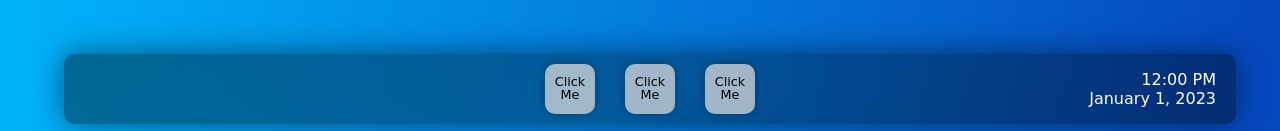
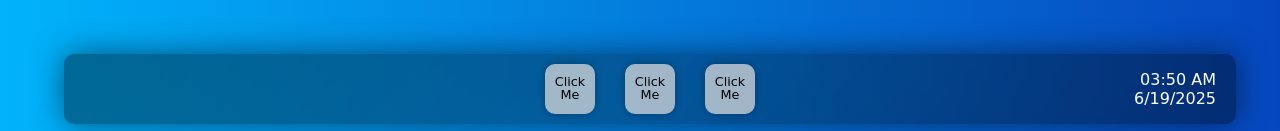
Before and after one commit to Alexanders91107/PersonalSite, a React (Vite) app: page / in a window 1280 px wide. Shown: the part 666-797 px from the top of the page. Built offline with nearby package versions, Linux system fonts and the light colour scheme.

Commit message:
Got time working

```diff
--- a/src/assets/components/Taskbar.jsx
+++ b/src/assets/components/Taskbar.jsx
@@ -1,8 +1,17 @@
-import React from 'react';
+import React, { useState, useEffect } from 'react';
 import Button from './Button.jsx';
 import './css/Taskbar.css';
 
 function Taskbar({buttonFunction}) {
+    const [currentDate, setCurrentDate] = useState(new Date());
+
+    //updates with a new date every second
+    useEffect(() => {
+        // Set up an interval to update the time every second
+        const timerId = setInterval(() => {setCurrentDate(new Date());}, 1000);
+        return () => clearInterval(timerId); //removes interval when component is removed
+    }, []); // The empty array ensures this effect runs only once on initial render
+
   return (
     <div className="taskbar">
         <div className = "buttons-container">
@@ -12,8 +21,11 @@ function Taskbar({buttonFunction}) {
         </div>
 
         <div className = "time-date-container">
-            <div className="time">12:00 PM</div>
-            <div className="date">January 1, 2023</div>
+            {/* Format the date to display time and date strings */}
+
+            {/* empty array in the timeString tells it to change format on browser default */}
+            <div className="time">{currentDate.toLocaleTimeString([], {hour: '2-digit', minute:'2-digit'})}</div>
+            <div className="date">{currentDate.toLocaleDateString()}</div>
         </div>
     </div>
   );
--- a/src/assets/components/Window.jsx
+++ b/src/assets/components/Window.jsx
@@ -279,6 +279,7 @@ function Window({ windowTitle = "My Application", onClose, onAccess }) {
 
     //---
     //handles a click on the fullscreen button
+
     const handleFullscreen = () =>{
         if (windowRef.current) {
             onAccess(); // Call onAccess to bring the window to the front
@@ -287,6 +288,7 @@ function Window({ windowTitle = "My Application", onClose, onAccess }) {
             if (isFullscreen){
                 setSize(savedSize);
                 setPosition(savedPosition);
+
             }
             else { //if not fullscreen, make fullscreen.
                 //save current position
```
